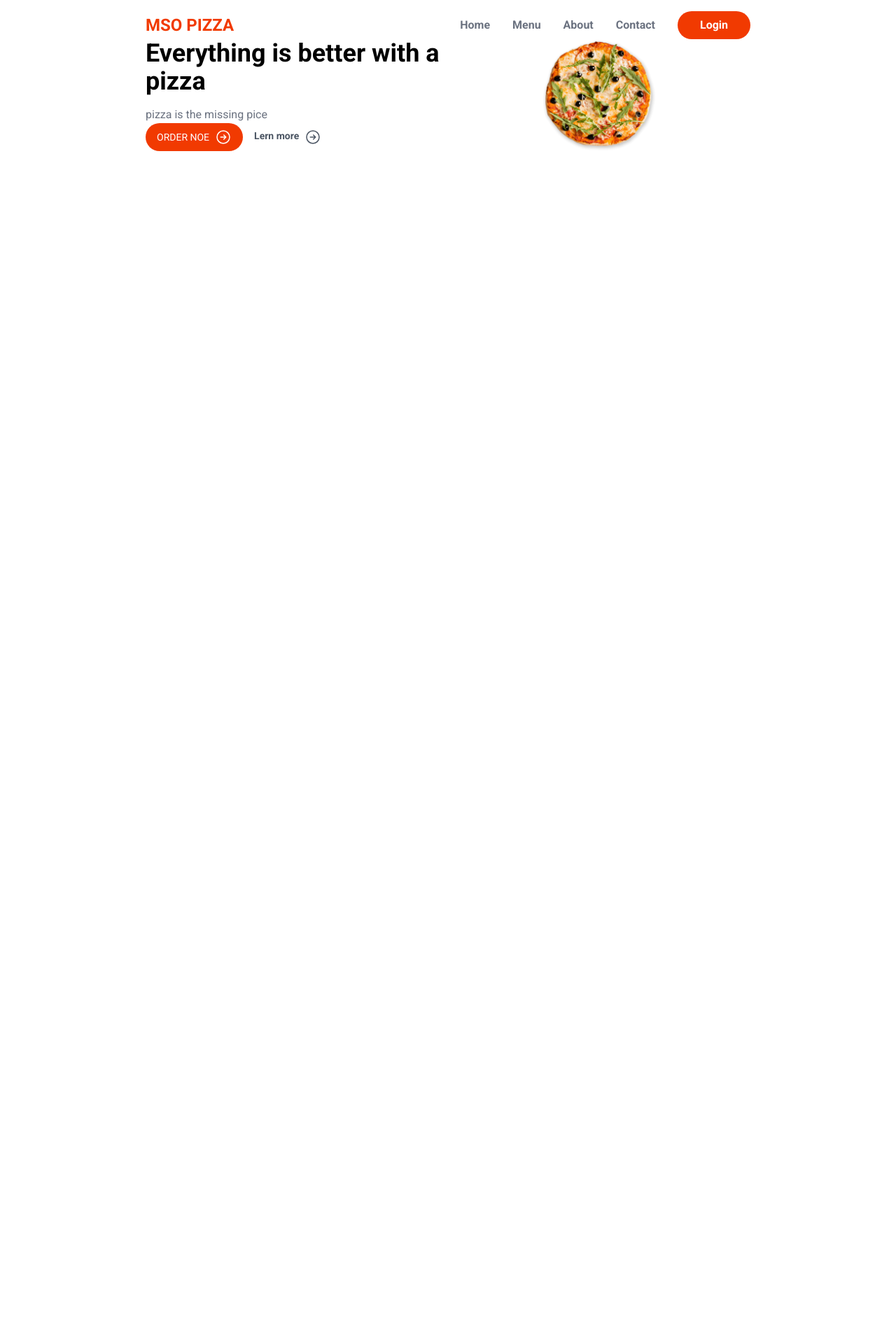
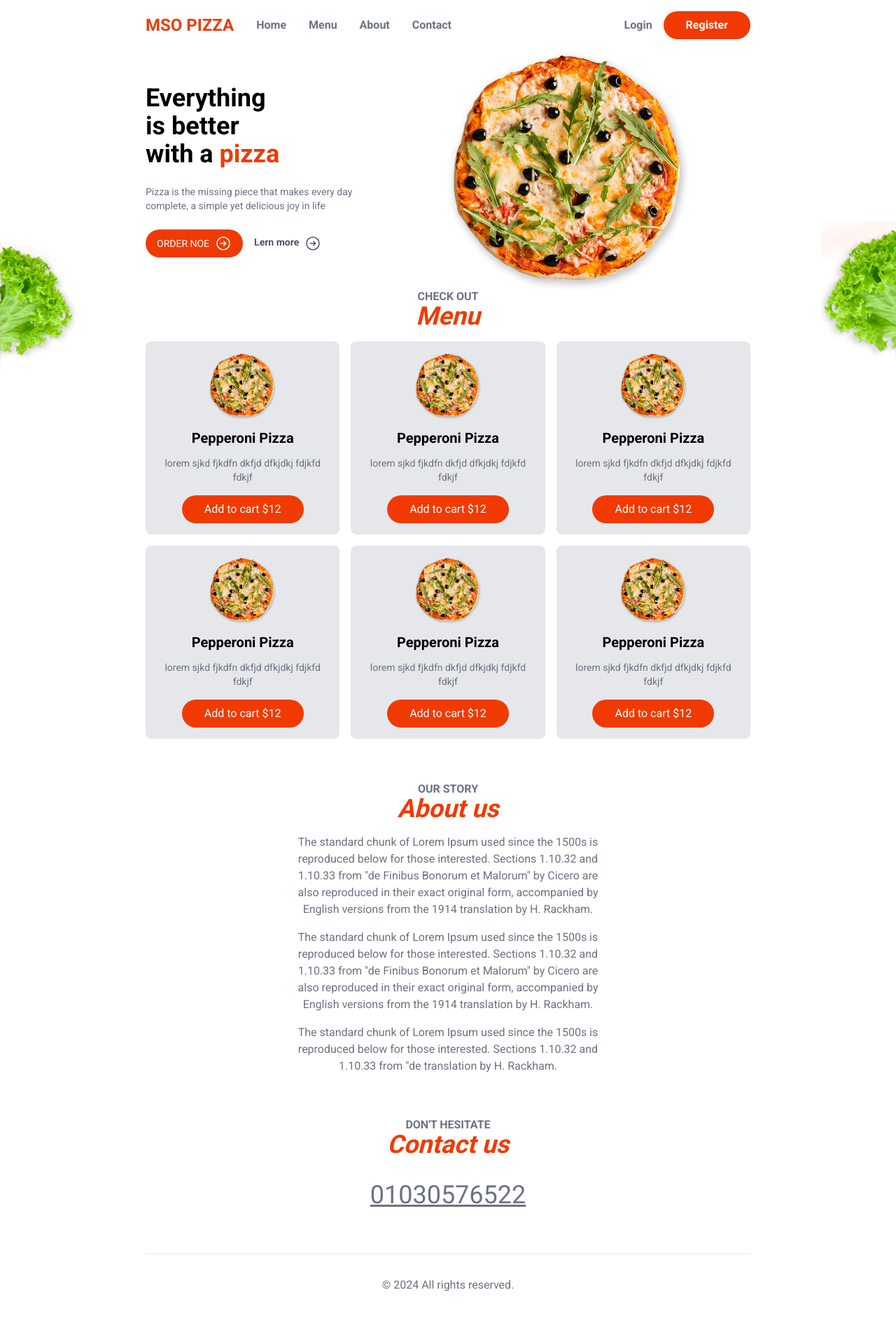
Before and after one commit to mohamed7omran/Food_Ordering, a Next.js app: page / in a window 1280 px wide. Shown: the top 1884 px of the page at 70% size. Before the commit the page ends 800 px from the top, so only its background shows below. Built offline with nearby package versions, Linux system fonts and the light colour scheme.

Commit message:
home page is don

```diff
--- /dev/null
+++ b/src/app/components/layout/HomeMenu.js
@@ -0,0 +1,30 @@
+"use client";
+import Image from "next/image";
+import MenuItem from "../menu/MenuItem";
+import SectionHeaders from "./SectionHeaders";
+
+export default function HomeMenu() {
+  return (
+    <section className="">
+      <div className="absolute left-0 right-0 w-full justify-start">
+        <div className="absolute left-0 -top-[70px] text-left -z-10">
+          <Image src={"/sallad1.png"} width={109} height={189} alt={"sallad"} />
+        </div>
+        <div className="absolute -top-[100px] right-0 -z-10">
+          <Image src={"/sallad2.png"} width={107} height={195} alt={"sallad"} />
+        </div>
+      </div>
+      <div className="text-center mb-4">
+        <SectionHeaders subHeader={"Check out"} mainHeader={"Menu"} />
+      </div>
+      <div className="grid sm:grid-cols-3 gap-4">
+        <MenuItem />
+        <MenuItem />
+        <MenuItem />
+        <MenuItem />
+        <MenuItem />
+        <MenuItem />
+      </div>
+    </section>
+  );
+}
--- /dev/null
+++ b/src/app/components/layout/SectionHeaders.js
@@ -0,0 +1,10 @@
+export default function SectionHeaders({ subHeader, mainHeader }) {
+  return (
+    <>
+      <h3 className="uppercase text-gray-500 font-semibold leading-4">
+        {subHeader}
+      </h3>
+      <h2 className="text-primary font-bold text-4xl italic">{mainHeader}</h2>
+    </>
+  );
+}
--- a/src/app/components/layout/header.js
+++ b/src/app/components/layout/header.js
@@ -3,19 +3,22 @@
 const Header = () => {
   return (
     <header className="flex items-center justify-between">
-      <Link className="text-primary font-semibold text-2xl" href="http://">
-        MSO PIZZA
-      </Link>
       <nav className="flex items-center gap-8 text-gray-500 font-semibold">
+        <Link className="text-primary font-semibold text-2xl" href="http://">
+          MSO PIZZA
+        </Link>
         <Link href={""}>Home</Link>
         <Link href={""}>Menu</Link>
         <Link href={""}>About</Link>
         <Link href={""}>Contact</Link>
+      </nav>
+      <nav className="flex items-center gap-4 text-gray-500 font-semibold">
+        <Link href={"/login"}>Login</Link>
         <Link
           className="bg-primary rounded-full text-white px-8 py-2"
-          href={""}
+          href={"/register"}
         >
-          Login
+          Register
         </Link>
       </nav>
     </header>
--- a/src/app/components/layout/hero.js
+++ b/src/app/components/layout/hero.js
@@ -3,12 +3,16 @@
 
 const Hero = () => {
   return (
-    <section className="grid grid-cols-2">
-      <div>
+    <section className="hero mt-4">
+      <div className="py-12">
         <h1 className="text-4xl font-semibold">
-          Everything is better with a pizza
+          Everything <br /> is better <br /> with a{" "}
+          <span className="text-primary">pizza</span>
         </h1>
-        <p className="mt-4 text-gray-500">pizza is the missing pice</p>
+        <p className="my-6 text-gray-500 text-sm">
+          Pizza is the missing piece that makes every day complete, a simple yet
+          delicious joy in life
+        </p>
         <div className="flex gap-4 text-sm">
           <button className="bg-primary uppercase flex items-center gap-2 text-white px-4 py-2 rounded-full text-sm">
             Order noe
--- /dev/null
+++ b/src/app/components/menu/MenuItem.js
@@ -0,0 +1,23 @@
+import Image from "next/image";
+export default function MenuItem(menuItem) {
+  return (
+    <>
+      <div className="bg-gray-200 p-4 rounded-lg text-center group hover:bg-white hover:shadow-md hover:shadow-black/25 transition-all ">
+        <div className="text-center">
+          <img
+            src="/pizza.png"
+            className="max-h-auto max-h-24 block mx-auto"
+            alt="pizza"
+          />
+        </div>
+        <h4 className=" font-semibold text-xl my-3">Pepperoni Pizza</h4>
+        <p className=" text-gray-500 text-sm ">
+          lorem sjkd fjkdfn dkfjd dfkjdkj fdjkfd fdkjf{" "}
+        </p>
+        <button className="mt-4 bg-primary text-white rounded-full px-8 py-2">
+          Add to cart $12
+        </button>
+      </div>
+    </>
+  );
+}
--- a/src/app/globals.css
+++ b/src/app/globals.css
@@ -1,3 +1,8 @@
 @tailwind base;
 @tailwind components;
 @tailwind utilities;
+
+section.hero {
+  @apply grid;
+  grid-template-columns: .4fr .6fr;
+}
--- a/src/app/page.js
+++ b/src/app/page.js
@@ -1,10 +1,54 @@
-import Header from "./components/layout/header";
-import Hero from "./components/layout/hero";
+import Header from "./components/layout/Header";
+import Hero from "./components/layout/Hero";
+import HomeMenu from "./components/layout/HomeMenu";
+import SectionHeaders from "./components/layout/SectionHeaders";
 export default function Home() {
   return (
     <>
       <Header />
       <Hero />
+      <HomeMenu />
+      <section className="text-center my-16">
+        <SectionHeaders subHeader={"Our story"} mainHeader={"About us"} />
+        <div className="text-gray-500 max-w-md mx-auto mt-4 flex flex-col gap-4">
+          <p>
+            The standard chunk of Lorem Ipsum used since the 1500s is reproduced
+            below for those interested. Sections 1.10.32 and 1.10.33 from "de
+            Finibus Bonorum et Malorum" by Cicero are also reproduced in their
+            exact original form, accompanied by English versions from the 1914
+            translation by H. Rackham.
+          </p>
+          <p>
+            The standard chunk of Lorem Ipsum used since the 1500s is reproduced
+            below for those interested. Sections 1.10.32 and 1.10.33 from "de
+            Finibus Bonorum et Malorum" by Cicero are also reproduced in their
+            exact original form, accompanied by English versions from the 1914
+            translation by H. Rackham.
+          </p>
+          <p>
+            The standard chunk of Lorem Ipsum used since the 1500s is reproduced
+            below for those interested. Sections 1.10.32 and 1.10.33 from "de
+            translation by H. Rackham.
+          </p>
+        </div>
+      </section>
+      <section className="text-center my-8">
+        <SectionHeaders
+          subHeader={"Don't hesitate"}
+          mainHeader={"Contact us"}
+        />
+        <div className="mt-8">
+          <a
+            className="text-4xl underline text-gray-500"
+            href="tel:01030576522"
+          >
+            01030576522
+          </a>
+        </div>
+      </section>
+      <footer className="border-t p-8 text-center text-gray-500 mt-16">
+        &copy; 2024 All rights reserved.
+      </footer>
     </>
   );
 }
```
